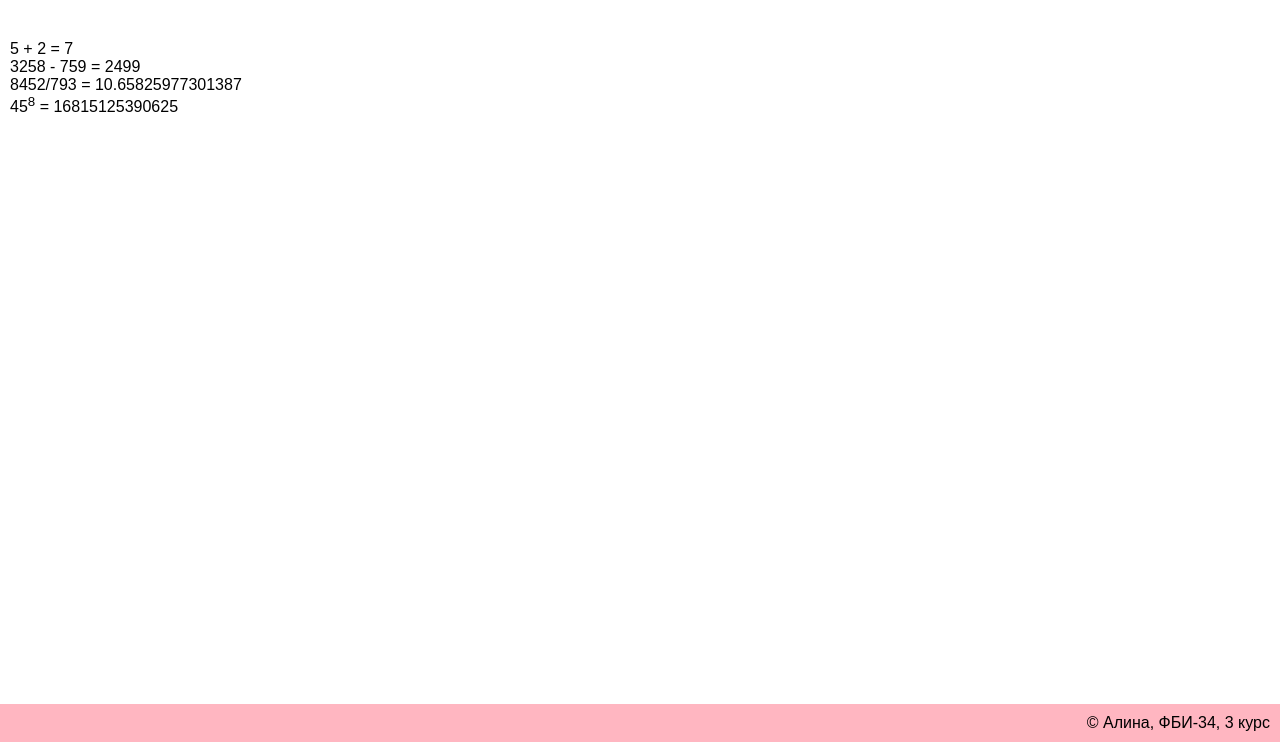
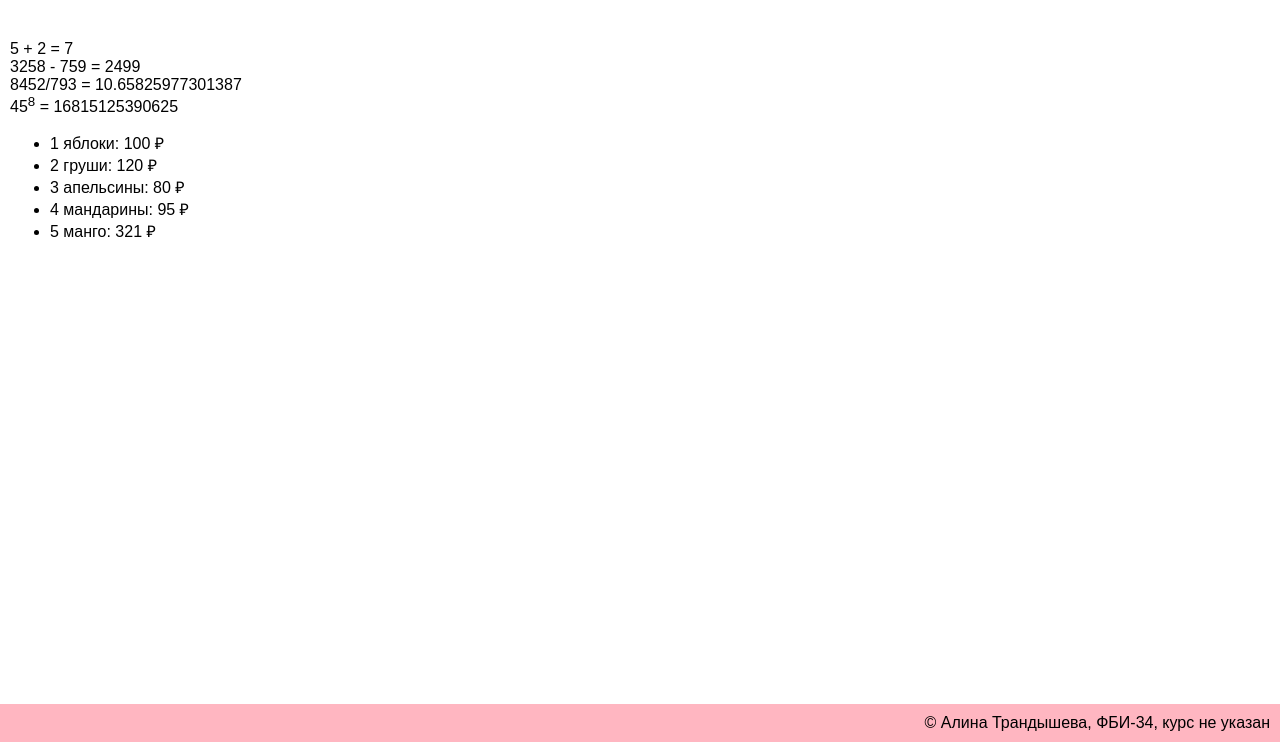
Before and after one commit to AlinaTrandysheva/web-back-labs, a Flask app: page /lab2/example in a window 1280 px wide. Shown: the part 58-800 px from the top of the page. Run offline with Flask 3, Linux system fonts and the light colour scheme.

Commit message:
Цикл в шаблоне

```diff
--- a/app.py
+++ b/app.py
@@ -361,11 +361,17 @@ def add_flower(name):
 
 @app.route('/lab2/example')
 def example():
-    name = 'Алина'
-    group = 'ФБИ-34'
-    kyrs = '3 курс'
-    lab_num = '2'
-    return render_template('example.html', name=name, group=group, kyrs=kyrs, lab_num=lab_num)
+    name, lab_num, group, course = 'Алина Трандышева', 2, 'ФБИ-34', 3
+    fruits = [
+        {'name': 'яблоки', 'price': 100},
+        {'name': 'груши', 'price': 120},
+        {'name': 'апельсины', 'price': 80},
+        {'name': 'мандарины', 'price': 95},
+        {'name': 'манго', 'price': 321}
+    ]
+    return render_template('example.html',
+                            name=name, lab_num=lab_num, group=group,
+                            course=course, fruits=fruits)
 
 @app.route('/lab2/examplebez')
 def examplebez():
--- a/templates/example.html
+++ b/templates/example.html
@@ -20,6 +20,11 @@
         3258 - 759 = {{ 3258 - 759 }}<br>
         8452/793 = {{ 8452/793 }}<br>
         45<sup>8</sup> = {{ 45**8 }}
+        <ul>
+            {% for f in fruits %}
+            <li>{{ loop.index }} {{ f.name }}: {{ f.price }} &#x20bd; </li>
+            {% endfor %}
+        </ul>
     </main>
 
     <footer>
```
